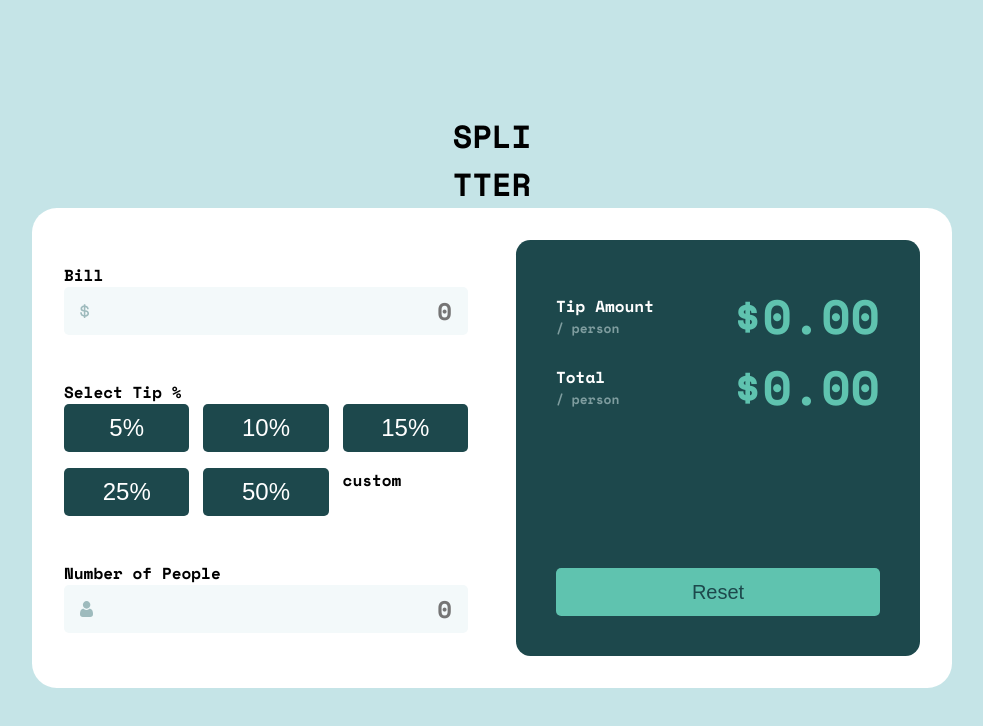
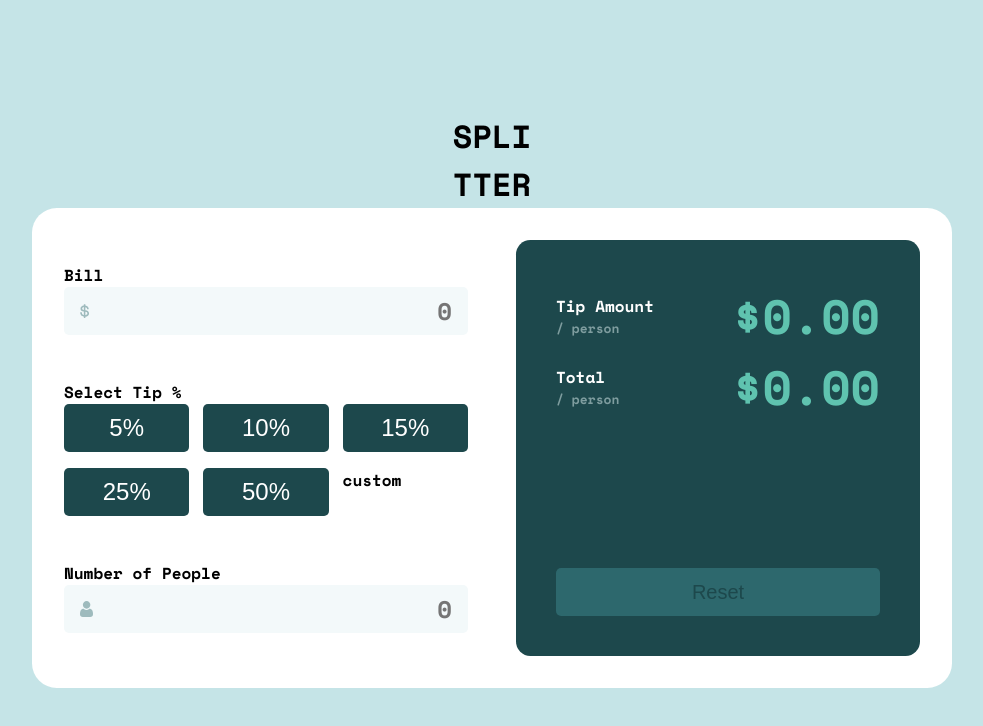
Before and after one commit to YashinN/FM-tip-calculator, a React (Create React App) app: page / in a window 1280 px wide. Shown: the top 726 px of the page, without its empty margins (148-1131 px from the left). Built offline with nearby package versions, Linux system fonts and the light colour scheme.

Commit message:
Reset button disbabled if no inputs present.

```diff
--- a/src/App.js
+++ b/src/App.js
@@ -5,7 +5,7 @@ import TipCalculator from "./components/TipCalculator/TipCalculator";
 import TipDisplay from "./components/TipDisplay/TipDisplay";
 import TipInputs from "./components/TipInputs/TipInputs";
 
-const roundOff = (val) => Math.ceil(val * 100) / 100;
+const roundOff = (val) => Math.floor(val * 100) / 100;
 
 function App() {
   const [bill, setBill] = useState(null);
@@ -22,7 +22,7 @@ function App() {
       const tipPerPerson = (billAmount * (tipPercentage / 100)) / numPeople;
       const totalPerPerson = billAmount / numPeople + tipPerPerson;
       setTipAmount(roundOff(tipPerPerson).toFixed(2));
-      setTotal(roundOff(totalPerPerson).toFixed(2));
+      setTotal(totalPerPerson.toFixed(2));
     }
   }, [bill, tipPercentage, numPeople]);
 
@@ -39,7 +39,7 @@ function App() {
             numPeople={numPeople}
             setNumPeople={setNumPeople}
           />
-          <TipDisplay tipAmount={tipAmount} total={total} />
+          <TipDisplay tipAmount={tipAmount} total={total} isCalc={isCalc} />
         </TipCalculator>
       </Main>
     </>
--- a/src/components/TipDisplay/ResetButton.js
+++ b/src/components/TipDisplay/ResetButton.js
@@ -1,7 +1,11 @@
 import styles from "./ResetButton.module.css";
 
-const ResetButton = () => {
-  return <button className={styles.reset_btn}>reset</button>;
+const ResetButton = ({ isCalc }) => {
+  return (
+    <button className={styles.reset_btn} disabled={!isCalc}>
+      reset
+    </button>
+  );
 };
 
 export default ResetButton;
--- a/src/components/TipDisplay/ResetButton.module.css
+++ b/src/components/TipDisplay/ResetButton.module.css
@@ -9,3 +9,7 @@
   margin-top: auto;
   cursor: pointer;
 }
+
+.reset_btn:disabled {
+  background-color: #2d686d;
+}
--- a/src/components/TipDisplay/TipDisplay.js
+++ b/src/components/TipDisplay/TipDisplay.js
@@ -1,7 +1,7 @@
 import styles from "./TipDisplay.module.css";
 import ResetButton from "./ResetButton";
 
-const TipDisplay = ({ total, tipAmount }) => {
+const TipDisplay = ({ total, tipAmount, isCalc }) => {
   return (
     <div className={styles.display_container}>
       <div className={styles.results}>
@@ -22,7 +22,7 @@ const TipDisplay = ({ total, tipAmount }) => {
         <p className={styles.amount_display}>${total}</p>
       </div>
 
-      <ResetButton />
+      <ResetButton isCalc={isCalc} />
     </div>
   );
 };
```
